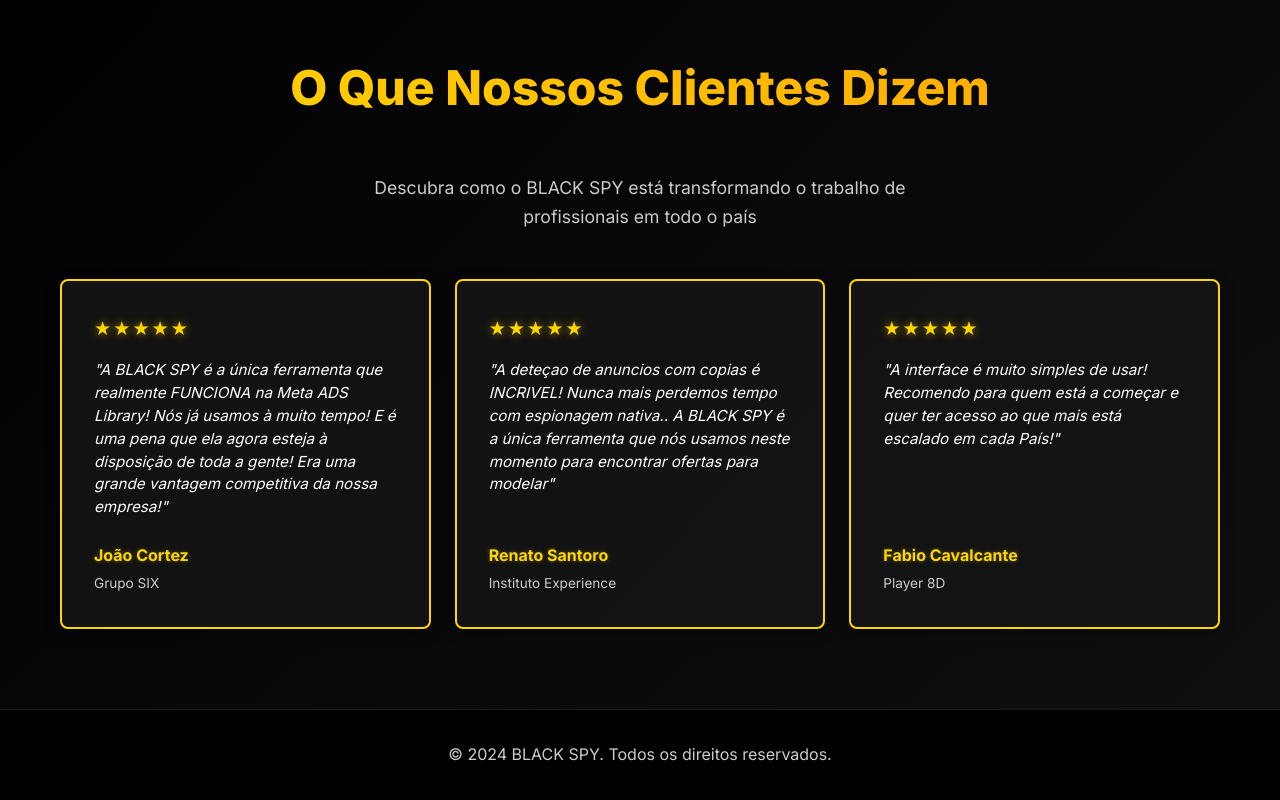
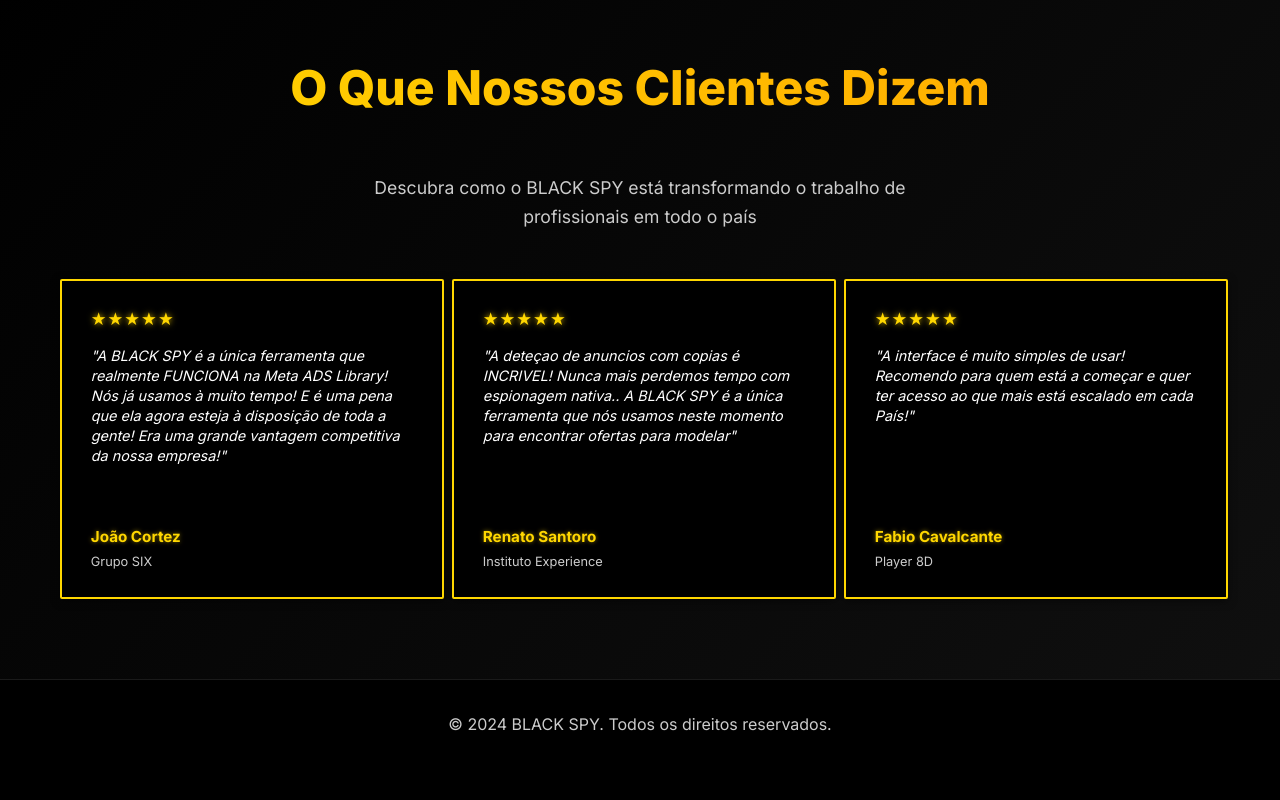
Before and after one commit to geraljoaoecom-eng/-black-spy-complete, a browser extension: page index.html in a window 1280 px wide. Shown: the part 2521-3321 px from the top of the page. After the commit the page ends 3290 px from the top, so only its background shows below. Drawn offline with Linux system fonts and the light colour scheme.

Commit message:
Make testimonial cards ULTRA rectangular with sharp corners like reference image

```diff
--- a/index.html
+++ b/index.html
@@ -681,7 +681,7 @@
         .testimonials-grid {
             display: grid;
             grid-template-columns: repeat(3, 1fr);
-            gap: 1.5rem;
+            gap: 1rem;
             margin-top: 3rem;
             max-width: 1200px;
             margin-left: auto;
@@ -696,18 +696,19 @@
         }
 
         .testimonial-card {
-            background: rgba(20, 20, 20, 0.9);
+            background: #000000;
             border: 2px solid var(--primary-gold);
-            border-radius: 8px;
-            padding: 2rem;
+            border-radius: 2px;
+            padding: 1.5rem 1.8rem;
             text-align: left;
             transition: all 0.3s ease;
             position: relative;
             overflow: hidden;
-            box-shadow: 0 4px 15px rgba(0, 0, 0, 0.3);
-            min-height: 280px;
+            box-shadow: 0 2px 8px rgba(0, 0, 0, 0.5);
+            min-height: 320px;
             display: flex;
             flex-direction: column;
+            aspect-ratio: 1.2;
         }
 
         .testimonial-card:hover {
@@ -717,19 +718,19 @@
         }
 
         .stars {
-            font-size: 1.2rem;
+            font-size: 1.1rem;
             color: var(--primary-gold);
-            margin-bottom: 1rem;
-            text-shadow: 0 0 8px rgba(255, 215, 0, 0.6);
-            letter-spacing: 2px;
+            margin-bottom: 0.8rem;
+            text-shadow: 0 0 6px rgba(255, 215, 0, 0.8);
+            letter-spacing: 1px;
         }
 
         .testimonial-text {
-            font-size: 0.95rem;
+            font-size: 0.9rem;
             font-style: italic;
-            margin-bottom: 1.5rem;
+            margin-bottom: 1.2rem;
             color: #fff;
-            line-height: 1.5;
+            line-height: 1.4;
             flex-grow: 1;
             text-align: left;
         }
@@ -737,14 +738,14 @@
         .testimonial-author {
             font-weight: 700;
             color: var(--primary-gold);
-            font-size: 1rem;
-            margin-bottom: 0.3rem;
-            text-shadow: 0 0 5px rgba(255, 215, 0, 0.3);
+            font-size: 0.95rem;
+            margin-bottom: 0.2rem;
+            text-shadow: 0 0 4px rgba(255, 215, 0, 0.5);
         }
 
         .testimonial-role {
             color: var(--secondary-light);
-            font-size: 0.85rem;
+            font-size: 0.8rem;
             font-weight: 400;
         }
 
```
